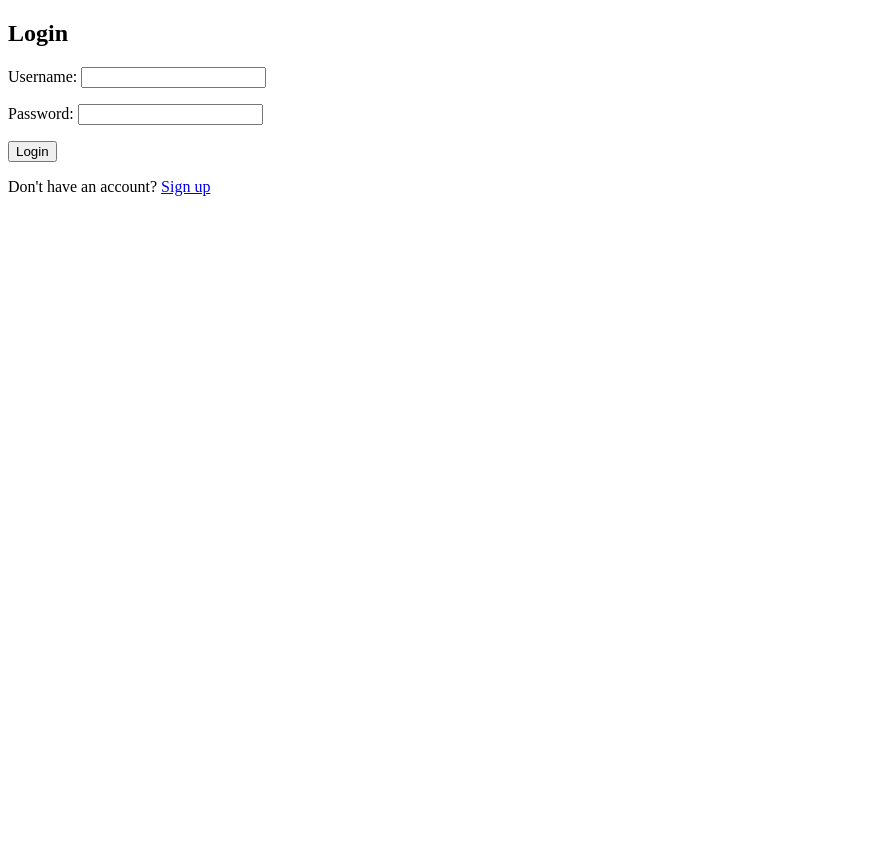
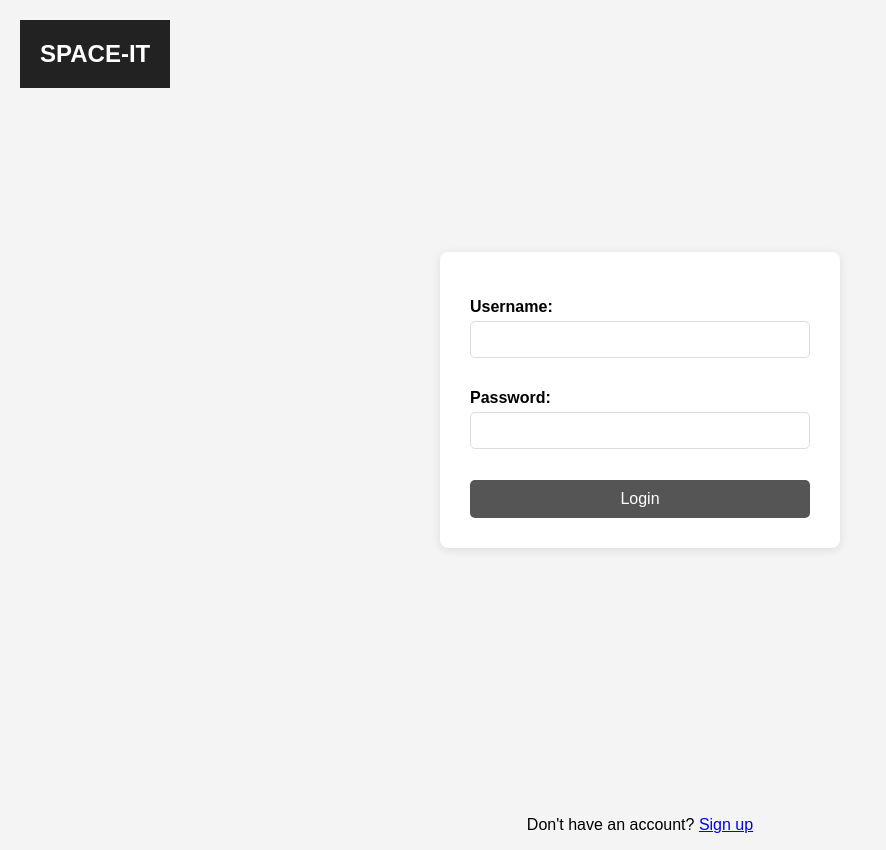
Before and after one commit to nwilson7/space-it, a Django app: page / in a window 1280 px wide. Shown: the whole page, without its empty margins (0-886 px from the left). Before the commit the page ends 196 px from the top, so only its background shows below. Run offline with Django 5.2, Linux system fonts and the light colour scheme; parts of the project's set-up code (start-up, migrations or seed data) failed here and were passed over.

Commit message:
adds styling to index and login.html

```diff
--- /dev/null
+++ b/users/static/users/css/login.css
@@ -0,0 +1,81 @@
+/* Login page specific styles */
+
+/* Logo at top-left */
+header {
+    position: absolute;
+    top: 20px;
+    left: 20px;
+}
+
+/* Logo styling */
+.logo {
+    font-size: 24px;
+    font-weight: bold;
+    color: #fff; /* White text color */
+    background-color: transparent; /* Transparent background */
+}
+
+/* Container styling */
+.container {
+    display: flex;
+    justify-content: center;
+    align-items: center;
+    height: 100vh;  /* Full viewport height */
+    padding: 0 20px; /* Add padding to both sides */
+    box-sizing: border-box; /* Ensures padding is included in the width calculation */
+    width: 100%;  /* Make sure the container spans the full width */
+}
+
+/* Form styling */
+form {
+    background: #fff;
+    padding: 30px;
+    border-radius: 8px;
+    box-shadow: 0 2px 10px rgba(0, 0, 0, 0.1);
+    width: 100%;
+    max-width: 400px; /* Form width constraint */
+    margin: 0 auto; /* Center the form */
+    box-sizing: border-box; /* Include padding and border in width calculation */
+    text-align: left;
+}
+
+form h2 {
+    margin-bottom: 20px;
+}
+
+form label {
+    display: block;
+    margin-bottom: 5px;
+    font-weight: bold;
+}
+
+/* Form input styling */
+form input {
+    width: 100%;
+    padding: 10px;
+    margin-bottom: 15px;
+    border: 1px solid #ddd;
+    border-radius: 5px;
+    box-sizing: border-box; /* Ensure padding is inside the element */
+}
+
+form button {
+    display: block;
+    width: 100%;
+    padding: 10px;
+    background-color: #555;
+    color: white;
+    border: none;
+    border-radius: 5px;
+    font-size: 16px;
+    cursor: pointer;
+}
+
+form button:hover {
+    background-color: #444;
+}
+
+/* Dropdown menu and buttons (if needed) */
+.user-profile {
+    position: relative;
+    display: inline
--- /dev/null
+++ b/users/static/users/css/styles.css
@@ -0,0 +1,22 @@
+/* Global Styles */
+body {
+    font-family: Arial, sans-serif;
+    margin: 0;
+    padding: 0;
+    background: #f4f4f4;
+    text-align: center;
+}
+
+header {
+    display: flex;
+    justify-content: space-between;
+    align-items: center;
+    padding: 20px;
+    background: #222;
+    color: white;
+}
+
+.logo {
+    font-size: 24px;
+    font-weight: bold;
+}
--- a/users/templates/users/index.html
+++ b/users/templates/users/index.html
@@ -5,8 +5,9 @@
     <meta charset="UTF-8">
     <meta name="viewport" content="width=device-width, initial-scale=1.0">
     <title>SPACE IT! Dashboard</title>
-    <link rel="stylesheet" href="{% static 'users/styles.css' %}">
-    <script defer src="{% static 'users/script.js' %}"></script>
+    <link rel="stylesheet" href="{% static 'users/css/styles.css' %}">
+    <link rel="stylesheet" href="{% static 'users/css/index.css' %}">
+    <script defer src="{% static 'users/js/script.js' %}"></script>
 </head>
 <body>
     <header>
--- a/users/templates/users/login.html
+++ b/users/templates/users/login.html
@@ -1,12 +1,24 @@
+{% load static %}
 <!DOCTYPE html>
 <html lang="en">
 <head>
     <meta charset="UTF-8">
     <meta name="viewport" content="width=device-width, initial-scale=1.0">
     <title>Login</title>
+    <link rel="stylesheet" href="{% static 'users/css/styles.css' %}">
+    <link rel="stylesheet" href="{% static 'users/css/login.css' %}">
 </head>
 <body>
-    <h2>Login</h2>
+    <header>
+        <!-- Logo in top-left corner -->
+        <div class="logo">
+            SPACE-IT
+        </div>
+    </header>
+
+    <div class="container">
+        <form method="post">
+            {% csrf_token %}
 
             {% if messages %}
                 <ul>
@@ -15,9 +27,6 @@
                     {% endfor %}
                 </ul>
             {% endif %}
-
-    <form method="post">
-        {% csrf_token %}
 
             {% if form %}
                 {{ form.as_p }}
@@ -31,6 +40,7 @@
 
             <button type="submit">Login</button>
         </form>
+    </div>
 
     <p>Don't have an account? <a href="{% url 'signup' %}">Sign up</a></p>
 </body>
```
Also changed, not shown: users/static/users/css/index.css (renamed from users/static/users/styles.css, +5 -21 lines), users/static/users/js/login.js (added, +9 -0 lines), users/static/users/js/script.js (renamed from users/static/users/script.js). Lines whose indentation alone changed are shown as unchanged.
